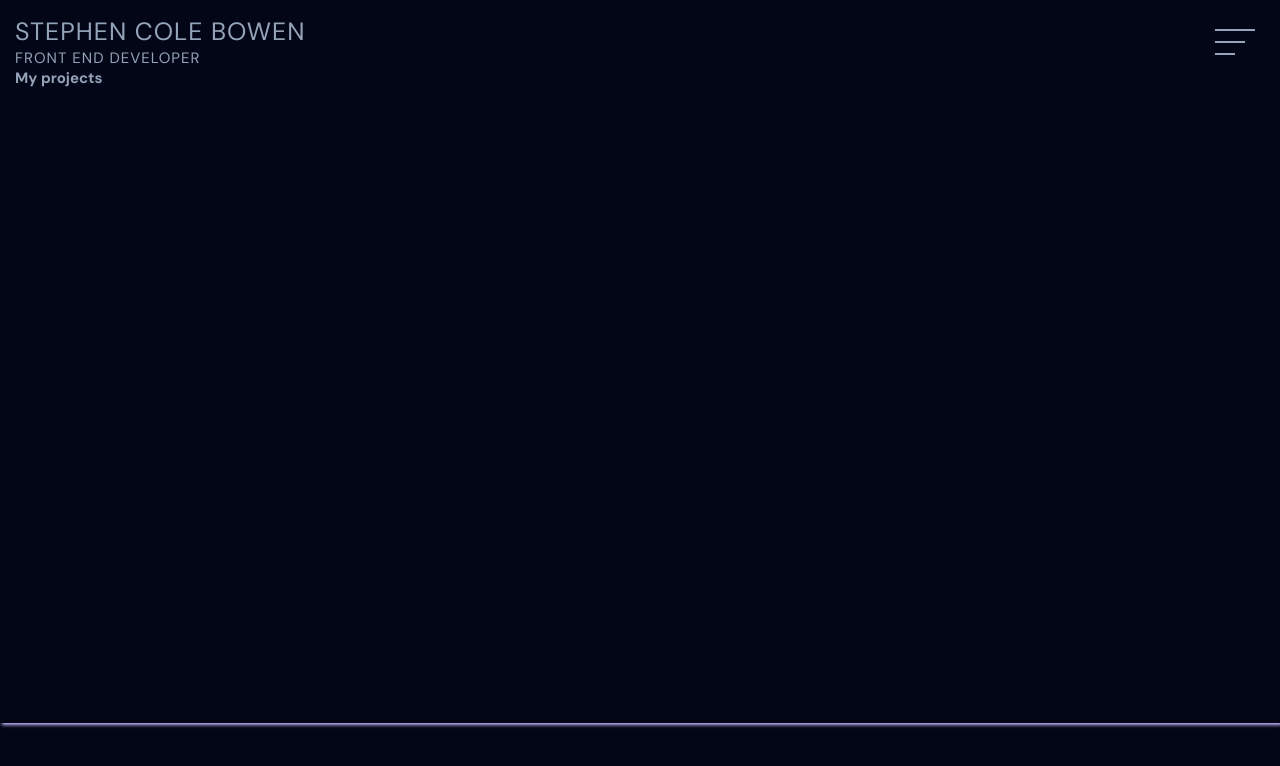
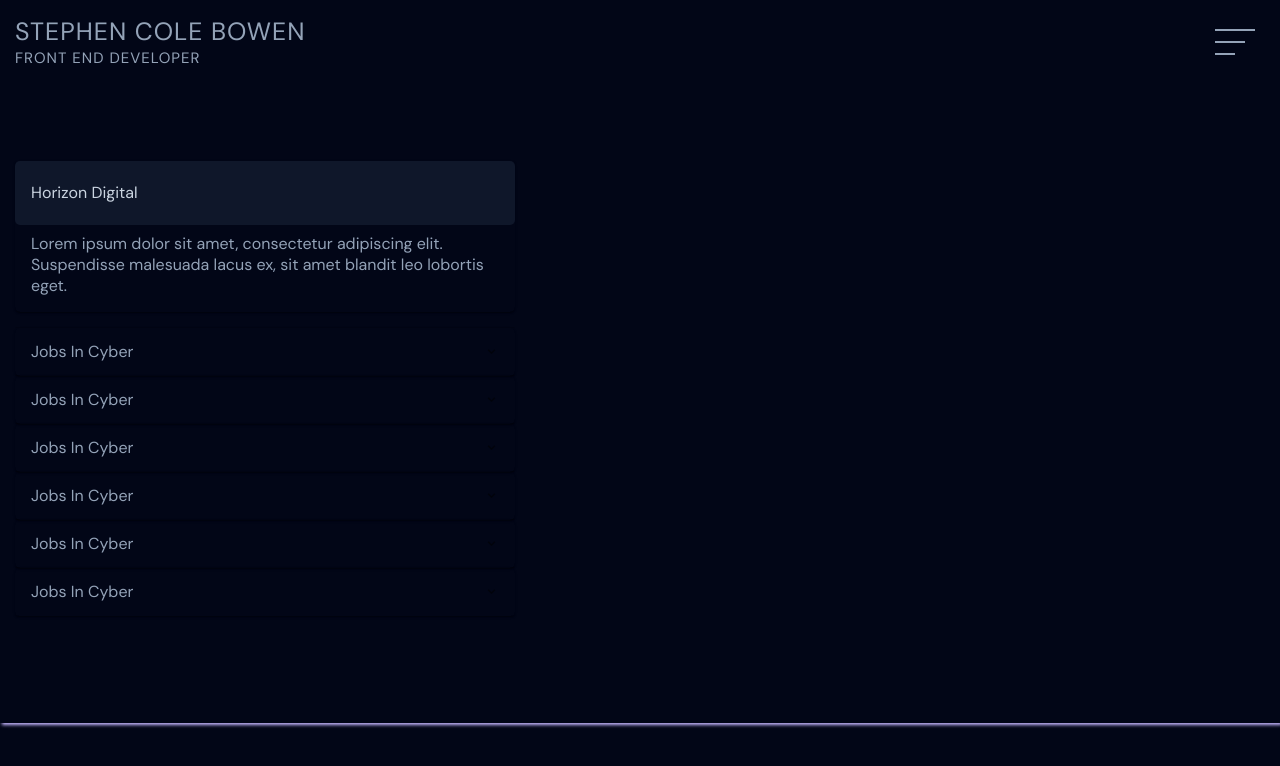
Before and after one commit to stevesscb/profile3.0, a React (Vite) app: page /projects in a window 1280 px wide. Shown: the top 766 px of the page. Built offline with nearby package versions, Linux system fonts and the light colour scheme.

Commit message:
Add projects accordion

```diff
--- a/package.json
+++ b/package.json
@@ -10,6 +10,10 @@
     "preview": "vite preview"
   },
   "dependencies": {
+    "@emotion/react": "^11.11.3",
+    "@emotion/styled": "^11.11.0",
+    "@mui/icons-material": "^5.15.10",
+    "@mui/material": "^5.15.10",
     "framer-motion": "^11.0.3",
     "react": "^18.2.0",
     "react-dom": "^18.2.0",
--- /dev/null
+++ b/src/components/accordion/ProjectsAccordion.jsx
@@ -0,0 +1,184 @@
+import { useState } from 'react';
+
+import Accordion from '@mui/material/Accordion';
+import AccordionSummary from '@mui/material/AccordionSummary';
+import AccordionDetails from '@mui/material/AccordionDetails';
+import ExpandMoreIcon from '@mui/icons-material/ExpandMore';
+
+const accordionStyles = {
+  color: '#94a3b8',
+  background: 'transparent',
+  fontSize: '1.6rem',
+  borderRadius: '5px',
+  transition: 'all .5s ease',
+  '&:hover': {
+    color: '#cbd5e1',
+  },
+
+  '&.Mui-expanded': {
+    background: 'transparent',
+    color: '#94a3b8',
+  },
+};
+
+const summaryStyles = {
+  borderRadius: '5px',
+  '&.Mui-expanded': {
+    background: '#0f172a',
+    color: '#cbd5e1',
+  },
+};
+
+const iconStyles = {
+  color: '#94a3b8',
+  display: 'none',
+
+  '&.Mui-expanded': {
+    display: 'block',
+  },
+};
+
+export default function ProjectsAccordion() {
+  const [expanded, setExpanded] = useState('panel1');
+
+  const handleChange = (panel) => (event, newExpanded) => {
+    setExpanded(newExpanded ? panel : false);
+  };
+
+  return (
+    <>
+      <Accordion
+        sx={accordionStyles}
+        expanded={expanded === 'panel1'}
+        onChange={handleChange('panel1')}
+      >
+        <AccordionSummary
+          sx={summaryStyles}
+          expandIcon={<ExpandMoreIcon sx={iconStyles} />}
+          aria-controls='panel1-content'
+          id='panel1-header'
+        >
+          Horizon Digital
+        </AccordionSummary>
+        <AccordionDetails>
+          Lorem ipsum dolor sit amet, consectetur adipiscing elit. Suspendisse
+          malesuada lacus ex, sit amet blandit leo lobortis eget.
+        </AccordionDetails>
+      </Accordion>
+
+      <Accordion
+        sx={accordionStyles}
+        expanded={expanded === 'panel2'}
+        onChange={handleChange('panel2')}
+      >
+        <AccordionSummary
+          sx={summaryStyles}
+          expandIcon={<ExpandMoreIcon />}
+          aria-controls='panel2-content'
+          id='panel2-header'
+        >
+          Jobs In Cyber
+        </AccordionSummary>
+        <AccordionDetails>
+          Lorem ipsum dolor sit amet, consectetur adipiscing elit. Suspendisse
+          malesuada lacus ex, sit amet blandit leo lobortis eget.
+        </AccordionDetails>
+      </Accordion>
+
+      <Accordion
+        sx={accordionStyles}
+        expanded={expanded === 'panel3'}
+        onChange={handleChange('panel3')}
+      >
+        <AccordionSummary
+          sx={summaryStyles}
+          expandIcon={<ExpandMoreIcon />}
+          aria-controls='panel3-content'
+          id='panel3-header'
+        >
+          Jobs In Cyber
+        </AccordionSummary>
+        <AccordionDetails>
+          Lorem ipsum dolor sit amet, consectetur adipiscing elit. Suspendisse
+          malesuada lacus ex, sit amet blandit leo lobortis eget.
+        </AccordionDetails>
+      </Accordion>
+
+      <Accordion
+        sx={accordionStyles}
+        expanded={expanded === 'panel4'}
+        onChange={handleChange('panel4')}
+      >
+        <AccordionSummary
+          sx={summaryStyles}
+          expandIcon={<ExpandMoreIcon />}
+          aria-controls='panel4-content'
+          id='panel4-header'
+        >
+          Jobs In Cyber
+        </AccordionSummary>
+        <AccordionDetails>
+          Lorem ipsum dolor sit amet, consectetur adipiscing elit. Suspendisse
+          malesuada lacus ex, sit amet blandit leo lobortis eget.
+        </AccordionDetails>
+      </Accordion>
+
+      <Accordion
+        sx={accordionStyles}
+        expanded={expanded === 'panel5'}
+        onChange={handleChange('panel5')}
+      >
+        <AccordionSummary
+          sx={summaryStyles}
+          expandIcon={<ExpandMoreIcon />}
+          aria-controls='panel5-content'
+          id='panel5-header'
+        >
+          Jobs In Cyber
+        </AccordionSummary>
+        <AccordionDetails>
+          Lorem ipsum dolor sit amet, consectetur adipiscing elit. Suspendisse
+          malesuada lacus ex, sit amet blandit leo lobortis eget.
+        </AccordionDetails>
+      </Accordion>
+
+      <Accordion
+        sx={accordionStyles}
+        expanded={expanded === 'panel6'}
+        onChange={handleChange('panel6')}
+      >
+        <AccordionSummary
+          sx={summaryStyles}
+          expandIcon={<ExpandMoreIcon />}
+          aria-controls='panel6-content'
+          id='panel6-header'
+        >
+          Jobs In Cyber
+        </AccordionSummary>
+        <AccordionDetails>
+          Lorem ipsum dolor sit amet, consectetur adipiscing elit. Suspendisse
+          malesuada lacus ex, sit amet blandit leo lobortis eget.
+        </AccordionDetails>
+      </Accordion>
+
+      <Accordion
+        sx={accordionStyles}
+        expanded={expanded === 'panel7'}
+        onChange={handleChange('panel7')}
+      >
+        <AccordionSummary
+          sx={summaryStyles}
+          expandIcon={<ExpandMoreIcon />}
+          aria-controls='panel7-content'
+          id='panel7-header'
+        >
+          Jobs In Cyber
+        </AccordionSummary>
+        <AccordionDetails>
+          Lorem ipsum dolor sit amet, consectetur adipiscing elit. Suspendisse
+          malesuada lacus ex, sit amet blandit leo lobortis eget.
+        </AccordionDetails>
+      </Accordion>
+    </>
+  );
+}
--- a/src/components/form/form.module.scss
+++ b/src/components/form/form.module.scss
@@ -10,7 +10,7 @@
     width: 40rem;
     margin: 1rem 0;
     border-radius: 5px;
-    background: var(--color-input-bg);
+    background: #cbd5e1;
 
     &:focus {
       outline: none;
--- a/src/layout/pages/projects/Projects.jsx
+++ b/src/layout/pages/projects/Projects.jsx
@@ -1,8 +1,16 @@
+// import Accordion from '../../../components/accordion/ProjectsAccordion';
+import ProjectsAccordion from 'src/components/accordion/ProjectsAccordion';
+
+import classes from './projects.module.scss';
+
 function Projects() {
   return (
-    <>
-      <h2>My projects</h2>
-    </>
+    <div className={classes.projects}>
+      <div className={classes.colOne}>
+        <ProjectsAccordion />
+      </div>
+      <div className={classes.colTwo}></div>
+    </div>
   );
 }
 
--- a/src/layout/pages/projects/projects.module.scss
+++ b/src/layout/pages/projects/projects.module.scss
@@ -0,0 +1,16 @@
+.projects {
+  display: grid;
+  grid-template-columns: 40% 60%;
+  height: 100%;
+
+  .colOne,
+  .colTwo {
+    display: flex;
+    flex-direction: column;
+    justify-content: center;
+  }
+
+  .colOne {
+    // background: red;
+  }
+}
```
Also changed, not shown: 2 other files (tests, documents, lock files or other folders).
